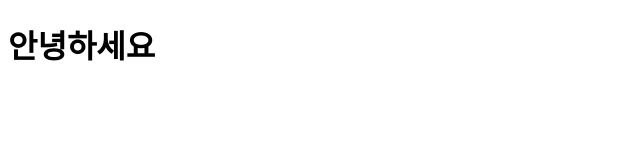
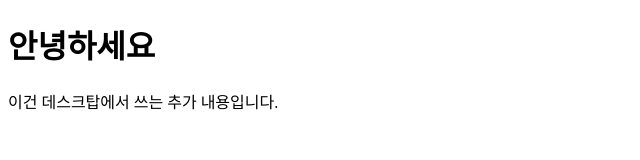
Before and after one commit to NaHeeDev/NaHeeDev, a plain HTML site: page index.html in a window 1280 px wide. Shown: the whole page, without its empty margins (0-640 px from the left). Drawn offline with Linux system fonts and the light colour scheme.

Commit message:
Update index.html

```diff
--- a/index.html
+++ b/index.html
@@ -6,5 +6,6 @@
 
   <body>
     <h1>안녕하세요</h1>
+    <p>이건 데스크탑에서 쓰는 추가 내용입니다.</p>
   </body>
 </html>
```
